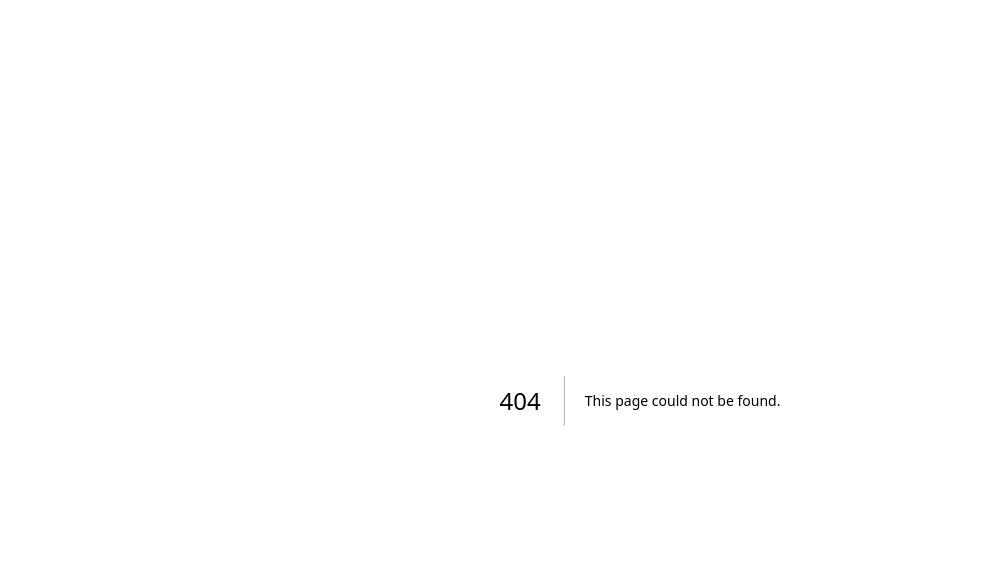
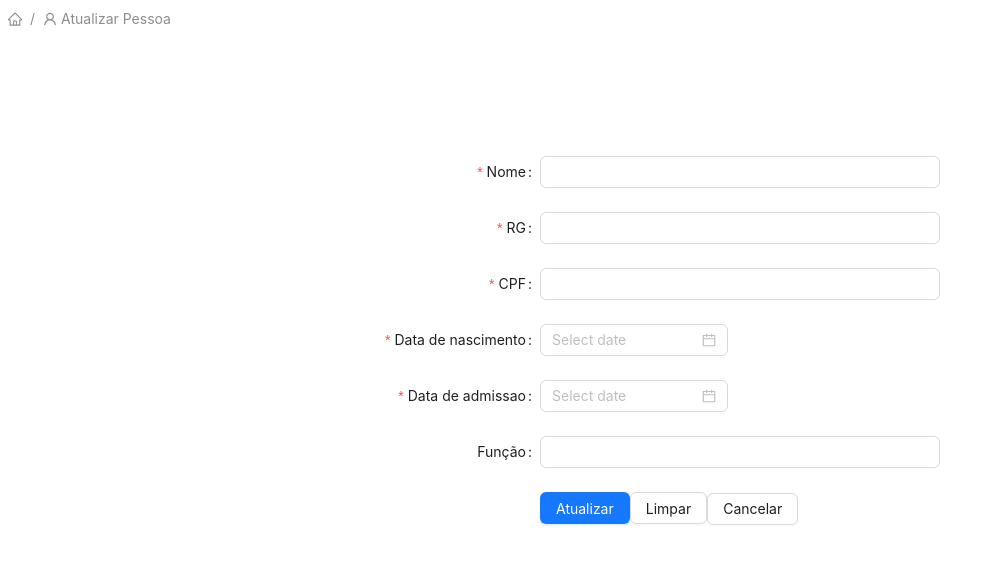
Before and after one commit to EduardoGimenesCustodio/people-crud-web-app, a Next.js app: page /person/update/1 in a window 1280 px wide. Before the commit this address had no page. Shown: the top 564 px of the page, without its empty margins (0-995 px from the left). Built offline with nearby package versions, Linux system fonts and the light colour scheme; no server answers.

Commit message:
refactor: update person form

```diff
--- /dev/null
+++ b/app/person/update/[id]/page.tsx
@@ -0,0 +1,198 @@
+"use client";
+
+import React, { useEffect } from "react";
+import { Button, DatePicker, Form, Input, message, Breadcrumb } from "antd";
+import type { FormInstance } from "antd/es/form";
+import axios from "axios";
+import { HomeOutlined, UserOutlined } from "@ant-design/icons";
+import { useParams } from "next/navigation";
+import dayjs from "dayjs";
+
+const layout = {
+  labelCol: { span: 8 },
+  wrapperCol: { span: 16 },
+};
+
+const tailLayout = {
+  wrapperCol: { offset: 8, span: 16 },
+};
+
+const dateFormat = "DD/MM/YYYY";
+const databaseDateFormat = "YYYY-MM-DD";
+
+const UpdatePerson: React.FC = () => {
+  const params = useParams();
+  const { id: id_pessoa } = params;
+
+  const [form] = Form.useForm();
+
+  const initialValues = {
+    nome: undefined,
+    rg: undefined,
+    cpf: undefined,
+    data_nascimento: undefined,
+    data_admissao: undefined,
+    funcao: undefined,
+  };
+
+  const [messageApi, contextHolder] = message.useMessage();
+
+  const formRef = React.useRef<FormInstance>(null);
+
+  const onFinish = async (values: any) => {
+    const requestBody = {
+      ...values,
+      data_nascimento: values.data_nascimento
+        ? values.data_nascimento.toISOString().substring(0, 10)
+        : undefined,
+      data_admissao: values.data_admissao
+        ? values.data_admissao.toISOString().substring(0, 10)
+        : undefined,
+      funcao: values.funcao ? values.funcao : undefined,
+    };
+
+    await axios({
+      method: "put",
+      url: `${process.env.NEXT_PUBLIC_API_HOST}/person/${id_pessoa}`,
+      data: requestBody,
+    })
+      .then(() => {
+        success();
+      })
+      .catch(() => {
+        error();
+      });
+  };
+
+  const onReset = () => {
+    formRef.current?.resetFields();
+  };
+
+  useEffect(() => {
+    axios({
+      method: "get",
+      url: `${process.env.NEXT_PUBLIC_API_HOST}/person/${id_pessoa}`,
+    })
+      .then((res) => {
+        form.setFieldsValue({
+          ...res.data.pessoa,
+          data_nascimento: res.data.pessoa.data_nascimento
+            ? dayjs(res.data.pessoa.data_nascimento, databaseDateFormat)
+            : undefined,
+          data_admissao: res.data.pessoa.data_admissao
+            ? dayjs(res.data.pessoa.data_admissao, databaseDateFormat)
+            : undefined,
+        });
+      })
+      .catch(() => {
+        personNotFound();
+      });
+  }, [form, initialValues]);
+
+  const success = () => {
+    messageApi.open({
+      type: "success",
+      content: "Pessoa atualizada com sucesso",
+    });
+  };
+
+  const error = () => {
+    messageApi.open({
+      type: "error",
+      content: "Erro ao atualizar pessoa",
+    });
+  };
+
+  const personNotFound = () => {
+    messageApi.open({
+      type: "error",
+      content: "Pessoa não encontrada",
+    });
+  };
+
+  return (
+    <div>
+      {contextHolder}
+      <Breadcrumb
+        items={[
+          {
+            href: "/",
+            title: <HomeOutlined />,
+          },
+          {
+            href: "",
+            title: (
+              <>
+                <UserOutlined />
+                <span>Atualizar Pessoa</span>
+              </>
+            ),
+          },
+        ]}
+      />
+
+      <h1>{initialValues.nome}</h1>
+
+      <Form
+        {...layout}
+        form={form}
+        ref={formRef}
+        name="control-ref"
+        onFinish={onFinish}
+        style={{
+          maxWidth: 600,
+          marginTop: "10%",
+          marginLeft: "auto",
+          marginRight: "auto",
+        }}
+        initialValues={initialValues}
+      >
+        <Form.Item name="nome" label="Nome" rules={[{ required: true }]}>
+          <Input />
+        </Form.Item>
+
+        <Form.Item name="rg" label="RG" rules={[{ required: true }]}>
+          <Input />
+        </Form.Item>
+
+        <Form.Item name="cpf" label="CPF" rules={[{ required: true }]}>
+          <Input />
+        </Form.Item>
+
+        <Form.Item
+          name="data_nascimento"
+          label="Data de nascimento"
+          rules={[{ required: true }]}
+        >
+          <DatePicker format={dateFormat} />
+        </Form.Item>
+
+        <Form.Item
+          name="data_admissao"
+          label="Data de admissao"
+          rules={[{ required: true }]}
+        >
+          <DatePicker format={dateFormat} />
+        </Form.Item>
+
+        <Form.Item name="funcao" label="Função" rules={[{ required: false }]}>
+          <Input />
+        </Form.Item>
+
+        <Form.Item {...tailLayout}>
+          <Button type="primary" htmlType="submit">
+            Atualizar
+          </Button>
+          <Button htmlType="button" onClick={onReset}>
+            Limpar
+          </Button>
+          <Button htmlType="button" href="/">
+            Cancelar
+          </Button>
+        </Form.Item>
+      </Form>
+    </div>
+  );
+};
+
+export default UpdatePerson;
--- a/app/person/update/page.tsx
+++ /dev/null
@@ -1 +0,0 @@
-export default function UpdatePerson() {}
```
